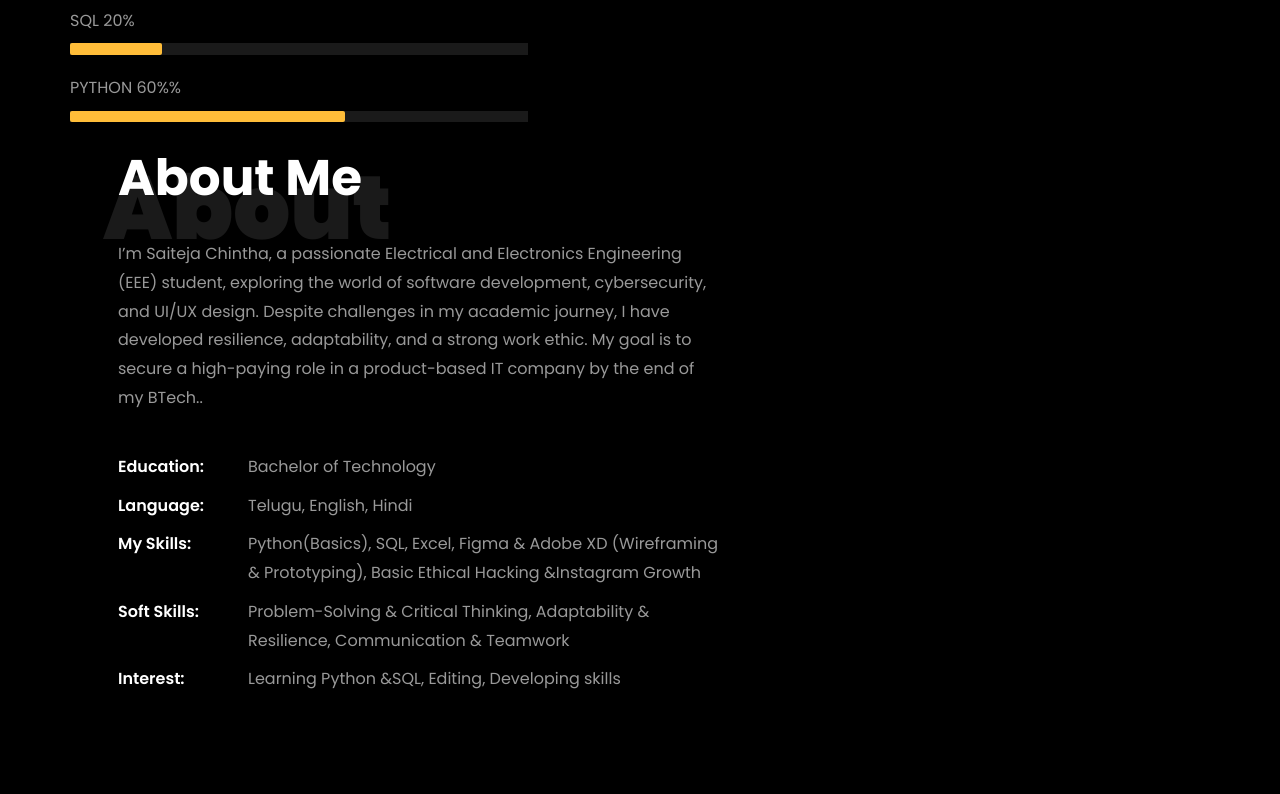
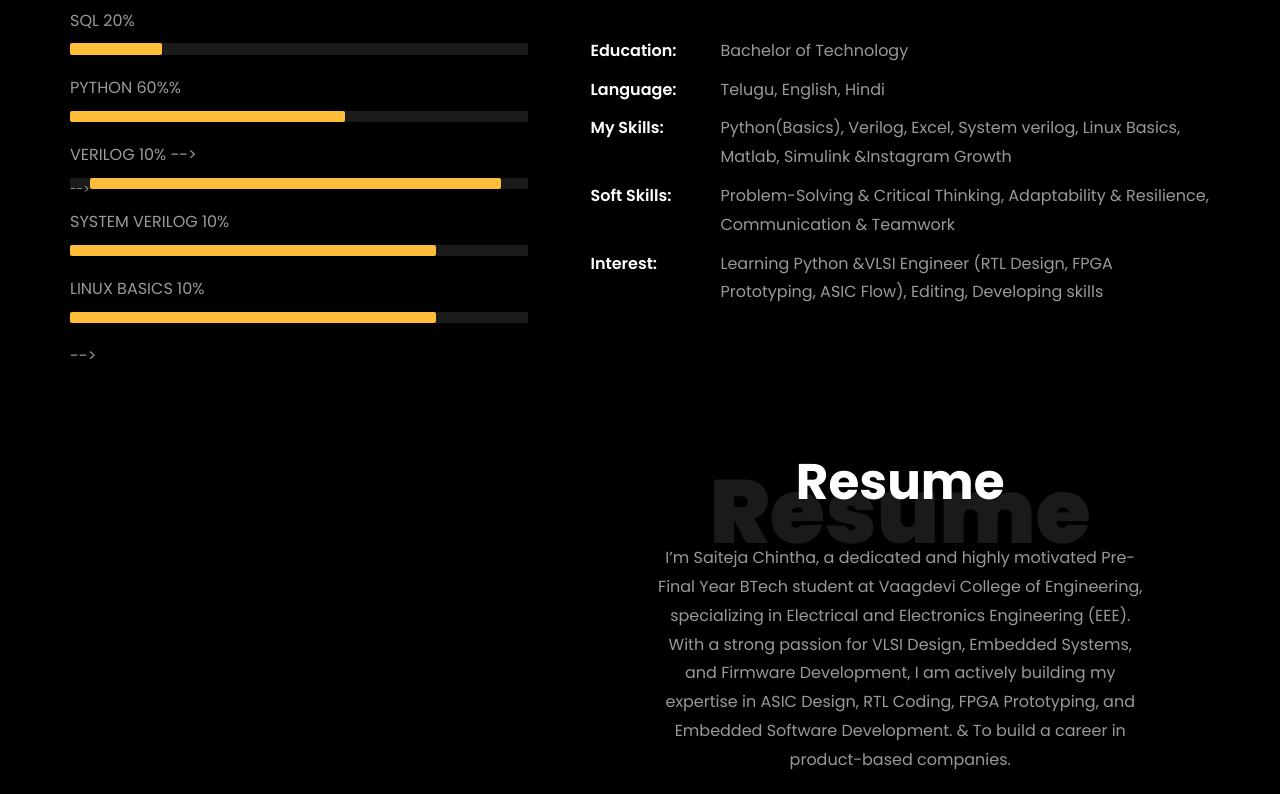
Before and after one commit to chintha-saiteja/saitejachintha.github.io, a plain HTML site: page index.html in a window 1280 px wide. Shown: the part 1137-1931 px from the top of the page. Drawn offline with Linux system fonts and the light colour scheme; files whose address does not match are found by name.

Commit message:
Update index.html

```diff
--- a/index.html
+++ b/index.html
@@ -241,19 +241,18 @@
 											aria-valuemax="100"></div>
 									</div>
 
-<!-- 									<span>ui ux</span> <span class="pull-right">90%</span> -->
-<!-- 									<div class="progress">
+									<span>VERILOG</span> <span class="pull-right">10%</span> -->
+   							  	        <div class="progress"> -->
 										<div class="progress-bar" role="progressbar" style="width: 90%" aria-valuenow="90" aria-valuemin="0"
-											aria-valuemax="100"></div> -->
-									</div>
-
-									<!-- <span>Statistical Analysis</span> <span class="pull-right">85%</span>
-									<div class="progress">
-										<div class="progress-bar" role="progressbar" style="width: 85%" aria-valuenow="85" aria-valuemin="0"
 											aria-valuemax="100"></div>
 									</div>
 
-									<span>Machine Learning</span> <span class="pull-right">80%</span>
+									<span>SYSTEM VERILOG</span> <span class="pull-right">10%</span>
+									<div class="progress">
+										<div class="progress-bar" role="progressbar" style="width: 80%" aria-valuenow="80" aria-valuemin="0"
+											aria-valuemax="100"></div>
+										</div>
+										<span>LINUX BASICS</span> <span class="pull-right">10%</span>
 									<div class="progress">
 										<div class="progress-bar" role="progressbar" style="width: 80%" aria-valuenow="80" aria-valuemin="0"
 											aria-valuemax="100"></div>
@@ -270,17 +269,16 @@
 								<h1 class="big">About</h1>
 								<h2 class="mb-4">About Me</h2>
 
-								<p>I’m Saiteja Chintha, a passionate Electrical and Electronics Engineering (EEE) student, exploring the world of software development, cybersecurity, and UI/UX design.
-                                Despite challenges in my academic journey, I have developed resilience, adaptability, and a strong work ethic. My goal is to secure a high-paying role in a product-based IT company by the end of my BTech..</p>
+								<p>I’m Saiteja Chintha, a dedicated and highly motivated Pre-Final Year BTech student at Vaagdevi College of Engineering, specializing in Electrical and Electronics Engineering (EEE). With a strong passion for VLSI Design, Embedded Systems, and Firmware Development, I am actively building my expertise in ASIC Design, RTL Coding, FPGA Prototyping, and Embedded Software Development...</p>
 								<ul class="about-info mt-4 px-md-0 px-2">
 									<!-- <li class="d-flex"><span>Profile:</span> <span>Data Science &amp; Analytics</span></li>
 									<li class="d-flex"><span>Domain:</span> <span>Retail, Ecommerce, BFSI &amp; Digital Marketing</span></li> -->
 									<li class="d-flex"><span>Education:</span> <span>Bachelor of Technology</span></li>
 									<li class="d-flex"><span>Language:</span> <span>Telugu, English, Hindi</span></li>
 									<!-- <li class="d-flex"><span>BI Tools:</span> <span>Microsoft Power BI, Looker &amp; Tableau</span></li> -->
-									<li class="d-flex"><span>My Skills:</span> <span>Python(Basics), SQL, Excel, Figma & Adobe XD (Wireframing & Prototyping), Basic Ethical Hacking &amp;Instagram Growth</span></li>
+									<li class="d-flex"><span>My Skills:</span> <span>Python(Basics), Verilog, Excel, System verilog, Linux Basics, Matlab, Simulink &amp;Instagram Growth</span></li>
 									<li class="d-flex"><span>Soft Skills:</span> <span>Problem-Solving &amp; Critical Thinking, Adaptability &amp; Resilience, Communication &amp; Teamwork</span></li>
-									<li class="d-flex"><span>Interest:</span> <span>Learning Python &amp;SQL, Editing, Developing skills</span></li>
+									<li class="d-flex"><span>Interest:</span> <span>Learning Python &amp;VLSI Engineer (RTL Design, FPGA Prototyping, ASIC Flow), Editing, Developing skills</span></li>
 
 								</ul>
 							</div>
@@ -311,7 +309,7 @@
           <div class="col-md-10 heading-section text-center ftco-animate">
           	<h1 class="big big-2">Resume</h1>
             <h2 class="mb-4">Resume</h2>
-            <p>I am Saiteja Chintha, a BTech Electrical and Electronics Engineering (EEE) student, passionate about software development, UI/UX design, and cybersecurity. With a strong problem-solving mindset and adaptability, I am continuously learning Python &amp; DSA to build a career in product-based IT companies.</p>
+            <p>I’m Saiteja Chintha, a dedicated and highly motivated Pre-Final Year BTech student at Vaagdevi College of Engineering, specializing in Electrical and Electronics Engineering (EEE). With a strong passion for VLSI Design, Embedded Systems, and Firmware Development, I am actively building my expertise in ASIC Design, RTL Coding, FPGA Prototyping, and Embedded Software Development. &amp; To build a career in product-based companies.</p>
           </div>
         </div>
 
```
